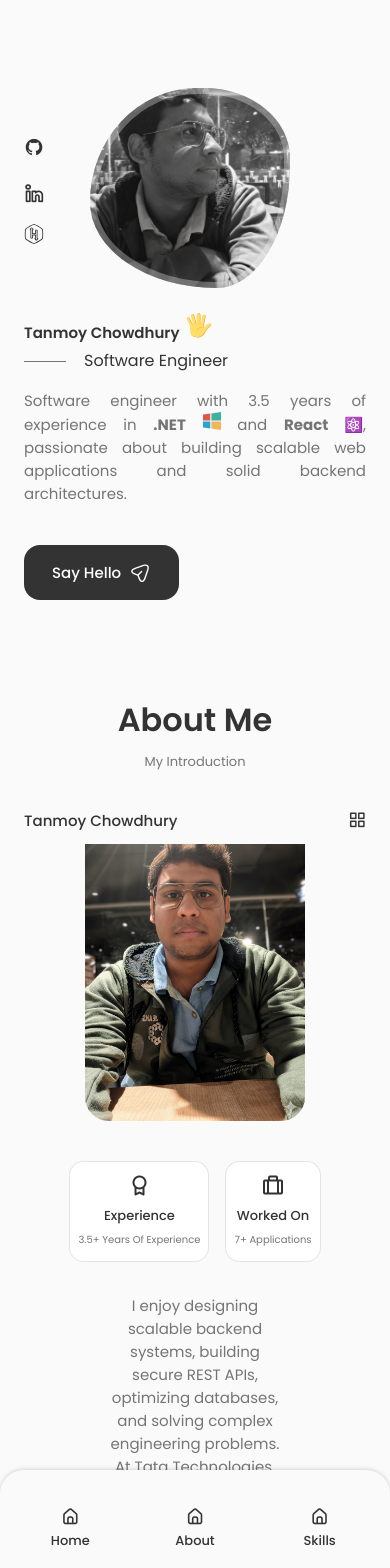
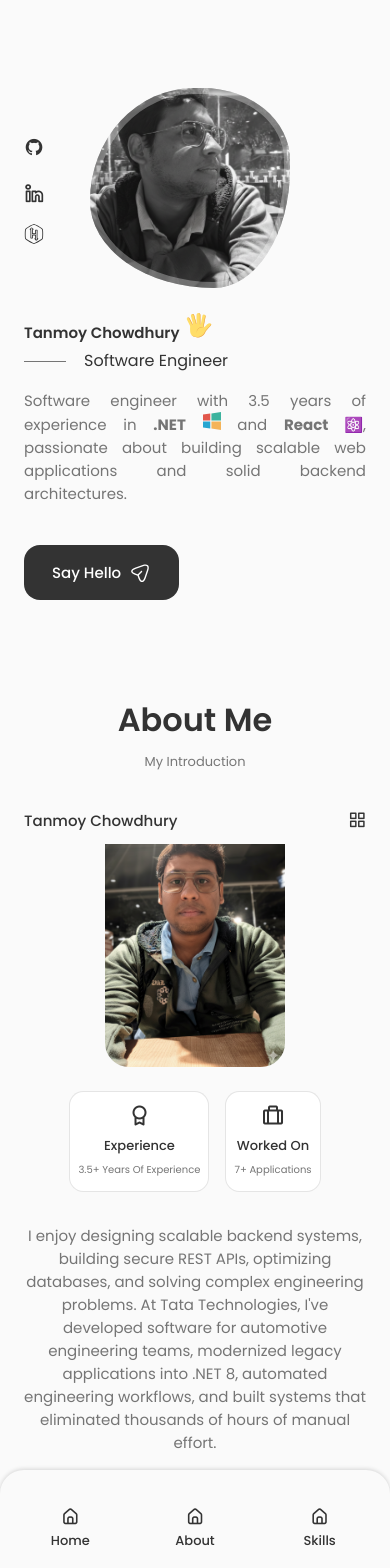
Before and after one commit to tanmoydev96/Portfolio, a React (Create React App) app: page / in a window 390 px wide. Shown: the top 1568 px of the page. Built offline with nearby package versions, Linux system fonts and the light colour scheme.

Commit message:
Fixed modal issue, not showing properly on Mobile. also about section was very narrow when viewing Mobile. fixed that as well.

```diff
--- a/src/components/About/About.css
+++ b/src/components/About/About.css
@@ -50,11 +50,11 @@
 @media screen and (max-width : 992px) {
     .about__container {
         grid-template-columns: 1fr;
-        row-gap: 2.5rem;
+        row-gap: 1.5rem;
     }
 
     .about__img {
-        width: 220px;
+        width: 180px;
     }
 
     .about__box {
@@ -73,7 +73,7 @@
     }
 
     .about__description {
-        padding: 0 5rem;
+        padding: 0;
         margin-bottom: 2rem;
     }
 
@@ -86,7 +86,6 @@
 @media screen and (max-width : 350px) {
     .about__info {
         grid-template-columns: repeat(2, 1fr);
-
     }
 
     .about__description {
--- a/src/components/Projects/Project.css
+++ b/src/components/Projects/Project.css
@@ -46,10 +46,12 @@
 
 .project__modal-content {
     background: #ffffff;
-    padding: 2.5rem;
+    padding: 2rem;
     border-radius: 18px;
     width: 90%;
     max-width: 550px;
+    max-height: 90vh;
+    overflow-y: auto;
     position: relative;
     animation: fadeIn 0.25s ease;
     box-shadow: 0 15px 50px rgba(0, 0, 0, 0.12);
```
